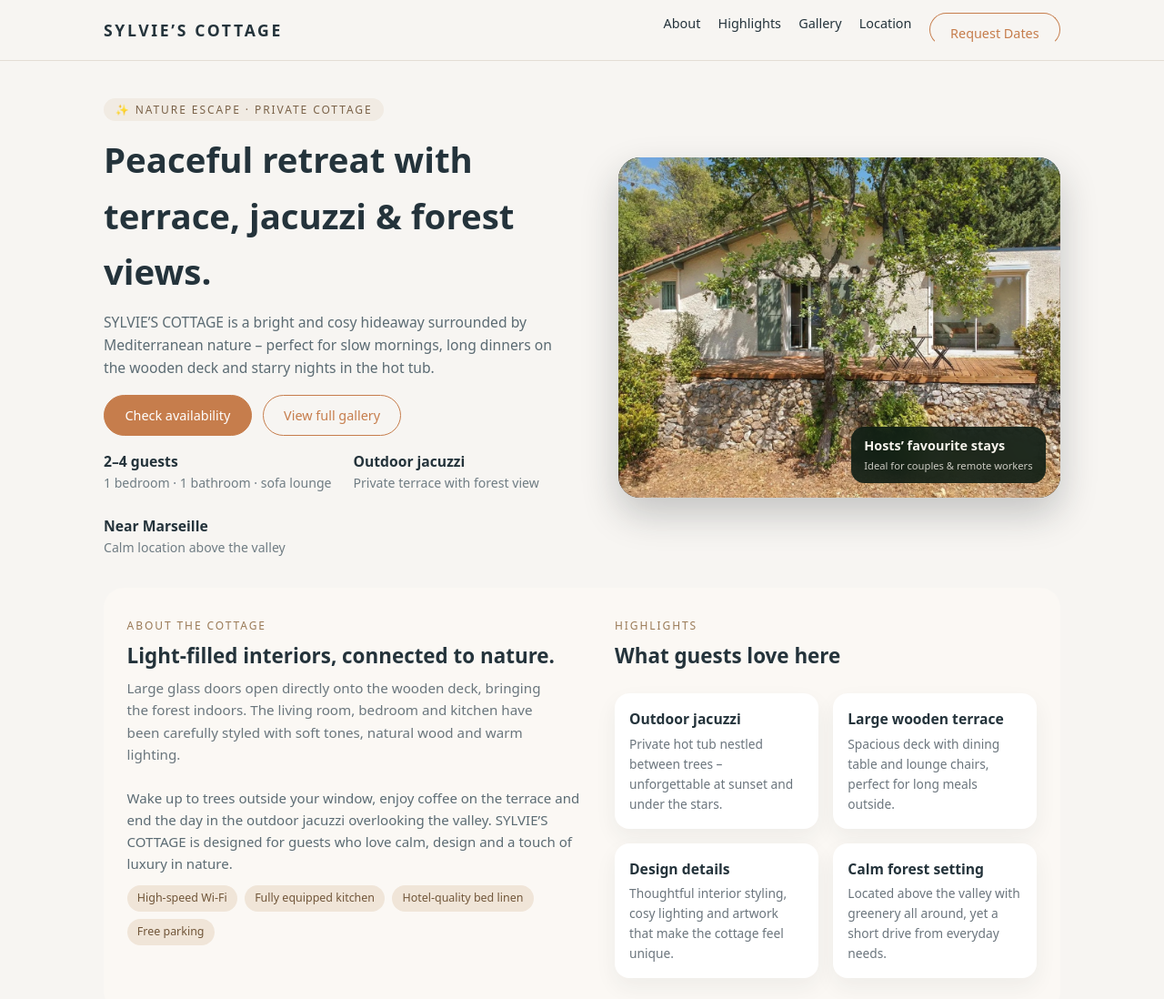
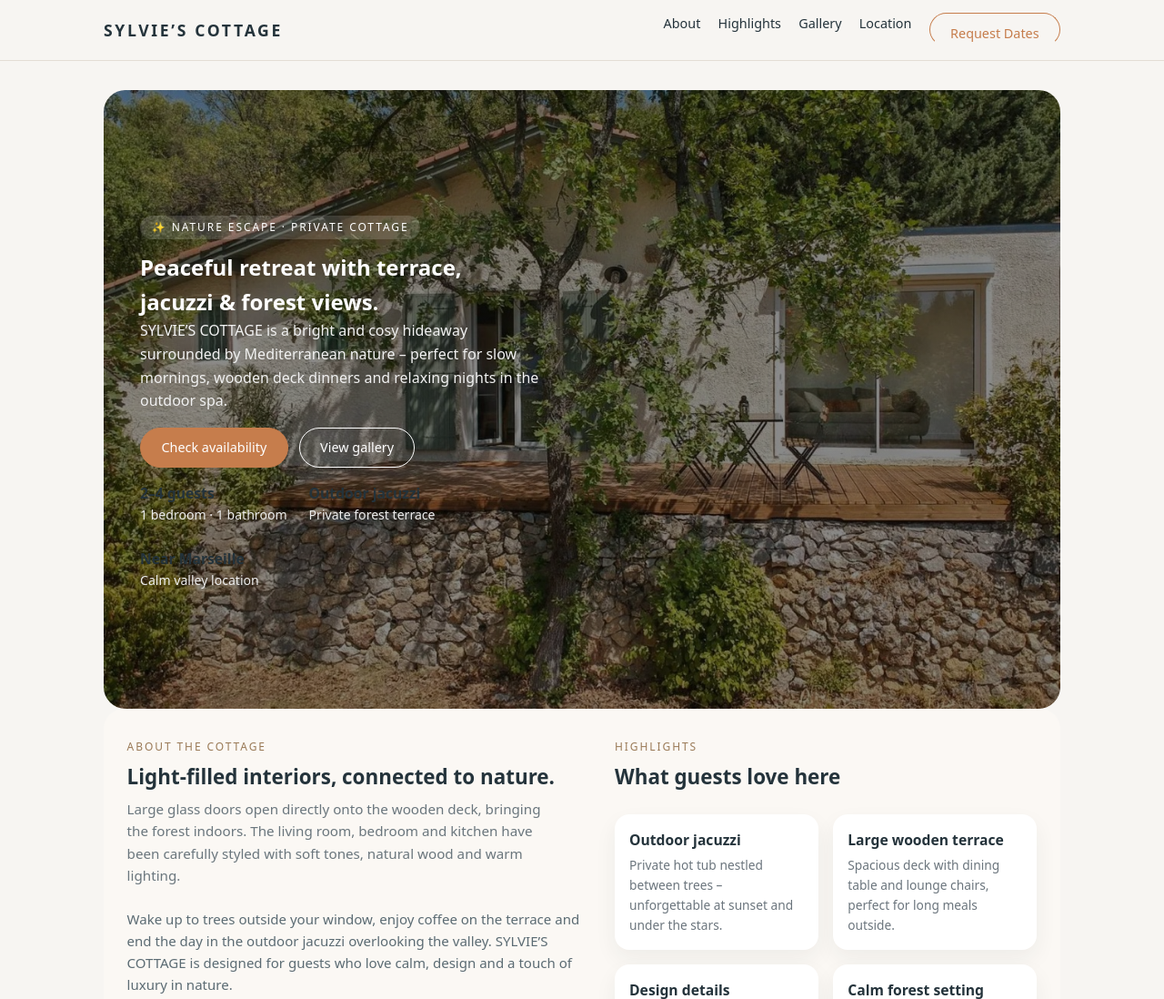
Before and after one commit to Mahmoud-code-creator/SYLVIE-S-COTTAGE, a plain HTML site: page index.html in a window 1280 px wide. Shown: the top 1098 px of the page at 91% size. Drawn offline with Linux system fonts and the light colour scheme.

Commit message:
Update index.html

```diff
--- a/index.html
+++ b/index.html
@@ -424,35 +424,55 @@
 
   <main class="page">
     <!-- HERO -->
-    <section class="hero">
-      <div class="hero-text">
-        <div class="hero-badge">
+<section class="hero" style="
+  position: relative;
+  min-height: 85vh;
+  display: flex;
+  align-items: center;
+  background:
+    linear-gradient(rgba(0,0,0,0.45), rgba(0,0,0,0.45)),
+    url('sylvie-hero.jpg') center/cover no-repeat;
+  border-radius: 1.5rem;
+  overflow: hidden;
+  margin-top: 2rem;
+">
+
+  <div style="
+    position: relative;
+    z-index: 2;
+    max-width: 520px;
+    color: white;
+    padding: 2.5rem;
+  ">
+    <div class="hero-badge" style="background: rgba(255,255,255,0.15); color:#fff;">
       ✨ Nature Escape · Private Cottage
     </div>
-        <h1>Peaceful retreat with terrace, jacuzzi & forest views.</h1>
-        <p>
-          SYLVIE’S COTTAGE is a bright and cosy hideaway surrounded by
-          Mediterranean nature – perfect for slow mornings, long dinners on
-          the wooden deck and starry nights in the hot tub.
+
+    <h1 style="color:white;">
+      Peaceful retreat with terrace, jacuzzi & forest views.
+    </h1>
+
+    <p style="color:#f1f1f1;">
+      SYLVIE’S COTTAGE is a bright and cosy hideaway surrounded by Mediterranean
+      nature – perfect for slow mornings, wooden deck dinners and relaxing
+      nights in the outdoor spa.
     </p>
+
     <div class="hero-cta">
       <a href="#booking" class="btn-primary">Check availability</a>
-          <a href="#gallery" class="btn-outline">View full gallery</a>
+      <a href="#gallery" class="btn-outline" style="color:white; border-color:white;">
+        View gallery
+      </a>
     </div>
-        <div class="hero-meta">
-          <span><strong>2–4 guests</strong>1 bedroom · 1 bathroom · sofa lounge</span>
-          <span><strong>Outdoor jacuzzi</strong>Private terrace with forest view</span>
-          <span><strong>Near Marseille</strong>Calm location above the valley</span>
-        </div>
-      </div>
-      <div class="hero-image">
-        <img src="sylvie-hero.jpg" alt="SYLVIE’S COTTAGE exterior with terrace" />
-        <div class="hero-tag">
-          <strong>Hosts’ favourite stays</strong>
-          <small>Ideal for couples & remote workers</small>
+
+    <div class="hero-meta" style="color:#eee;">
+      <span><strong>2–4 guests</strong>1 bedroom · 1 bathroom</span>
+      <span><strong>Outdoor jacuzzi</strong>Private forest terrace</span>
+      <span><strong>Near Marseille</strong>Calm valley location</span>
     </div>
   </div>
 </section>
+
 
     <!-- ABOUT + AMENITIES -->
     <section id="about" class="section section-light">
```
Lines whose indentation alone changed are shown as unchanged.
